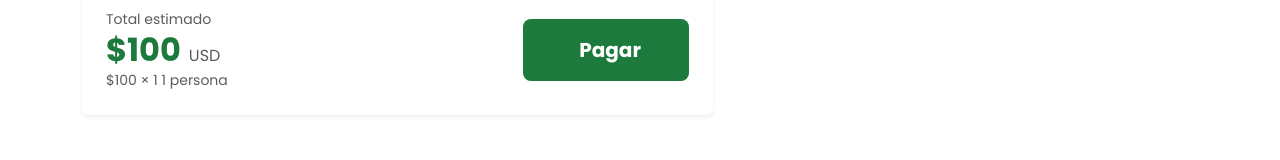
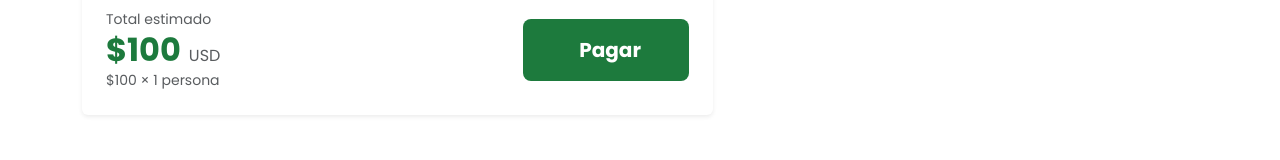
Before and after one commit to zSwanG47/exploring_iquitos, a React (Vite) app: page /reservar/fullday-amazonas in a window 1280 px wide. Shown: the part 922-1082 px from the top of the page. Built offline with nearby package versions, Linux system fonts and the light colour scheme; no server answers; the database is empty; the HTML template or start-up script is replaced by a standard one.

Commit message:
Fix duplicate number in total and translate description placeholder

```diff
--- a/src/pages/Reservar.jsx
+++ b/src/pages/Reservar.jsx
@@ -425,7 +425,7 @@ export default function Reservar() {
                       value={form.descripcion}
                       onChange={handleChange}
                       rows={4}
-                      placeholder="Cuéntanos cualquier detalle especial: alergias, preferencias de alojamiento, restricciones, etc."
+                      placeholder={tr.descripcionPh}
                     />
                   </div>
                 </div>
@@ -440,8 +440,7 @@ export default function Reservar() {
                         <span className="fs-6 fw-normal text-muted ms-2">USD</span>
                       </div>
                       <div className="text-muted small mt-1">
-                        ${price} × {form.personas}{' '}
-                        {tr.personaOpt(Number(form.personas))}
+                        ${price} × {tr.personaOpt(Number(form.personas))}
                       </div>
                     </div>
                     <button
```
